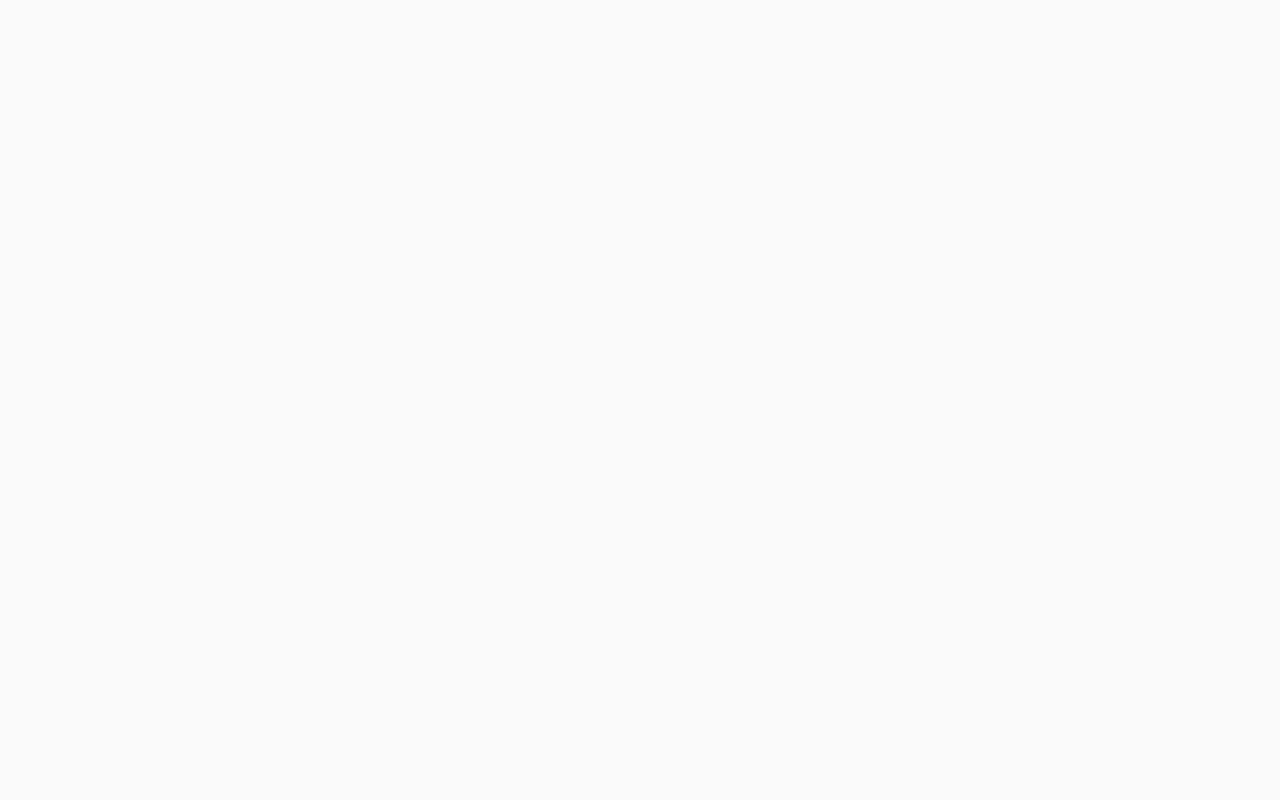
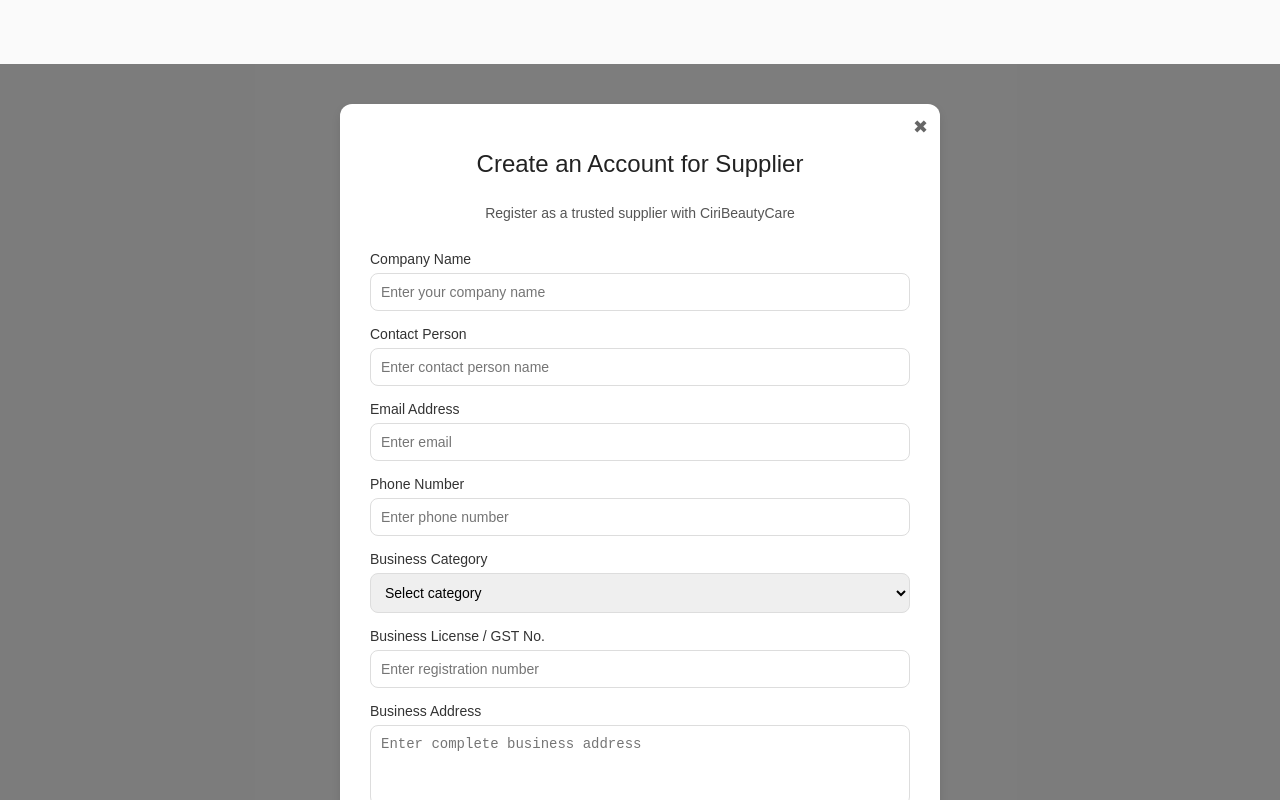
Before and after one commit to raushan-sinha/ciri-beauty-care, a React (Vite) app: page /supplierAccount in a window 1280 px wide. Before the commit this address had no page. Built offline with nearby package versions, Linux system fonts and the light colour scheme.

Commit message:
Created new file

```diff
--- a/src/App.jsx
+++ b/src/App.jsx
@@ -12,6 +12,7 @@ import TermsConditions from "./footer-pages/TermsConditions";
 import Support from "./footer-pages/Support";
 import Cart from "./pages/Cart";
 import Supplier from "./pages/Supplier";
+import SupplierAccount from "./authentication/SupplierAccount";
 
 export default function App() {
 
@@ -31,6 +32,7 @@ export default function App() {
 					<Route path="/support" element={<Support />} />
 					<Route path="/cart" element={<Cart />} />
 					<Route path="/supplier" element={<Supplier />} />
+					<Route path="/supplierAccount" element={<SupplierAccount />} />
 				</Routes>
 			</BrowserRouter>
 		</>
--- /dev/null
+++ b/src/authentication/SupplierAccount.css
@@ -0,0 +1,147 @@
+.supplier-container {
+    display: flex;
+    justify-content: center;
+    align-items: center;
+    min-height: 100vh;
+    padding: 20px 20px;
+    position: fixed;
+    inset: 0;
+    background: rgba(0, 0, 0, 0.5);
+    z-index: 999;
+    margin-top: 5%;
+}
+
+.supplier-box {
+    position: relative;
+    background: #fff;
+    padding: 30px;
+    border-radius: 12px;
+    box-shadow: 0 4px 12px rgba(0, 0, 0, 0.1);
+    width: 100%;
+    max-width: 600px;
+    display: flex;
+    flex-direction: column;
+    gap: 20px;
+    max-height: 90vh;
+    overflow-y: auto;
+    animation: fadeIn 0.3s ease-in-out;
+}
+
+.close-btn {
+    position: absolute;
+    top: 12px;
+    right: 12px;
+    background: transparent;
+    border: none;
+    cursor: pointer;
+    color: #666;
+    transition: 0.2s;
+    font-size: 18px;
+}
+
+.close-btn:hover {
+    color: #ff5a5f;
+    transform: scale(1.1);
+}
+
+.supplier-box h2 {
+    font-size: 24px;
+    color: #222;
+    margin-bottom: 5px;
+    text-align: center;
+}
+
+.subtitle {
+    font-size: 14px;
+    color: #555;
+    margin-bottom: 10px;
+    text-align: center;
+}
+
+.supplier-form {
+    display: flex;
+    flex-direction: column;
+    gap: 15px;
+}
+
+.form-group {
+    display: flex;
+    flex-direction: column;
+    gap: 6px;
+}
+
+.form-group label {
+    font-size: 14px;
+    color: #333;
+    font-weight: 500;
+    text-align: left;
+    display: block;
+    width: 100%;
+}
+
+.form-group input,
+.form-group select,
+.form-group textarea {
+    padding: 10px;
+    border: 1px solid #ddd;
+    border-radius: 8px;
+    font-size: 14px;
+    width: 100%;
+}
+
+.form-group textarea {
+    resize: none;
+    min-height: 80px;
+}
+
+.btn {
+    background: #ff5a5f;
+    color: #fff;
+    border: none;
+    padding: 12px;
+    border-radius: 8px;
+    cursor: pointer;
+    font-size: 16px;
+    transition: 0.3s;
+}
+
+.btn:hover {
+    background: #e14b50;
+}
+
+@media (max-width: 768px) {
+    .supplier-box {
+        padding: 20px;
+        max-width: 95%;
+    }
+}
+
+@media (max-width: 480px) {
+    .supplier-box h2 {
+        font-size: 20px;
+    }
+
+    .btn {
+        font-size: 14px;
+        padding: 10px;
+    }
+
+    .form-group input,
+    .form-group select,
+    .form-group textarea {
+        font-size: 13px;
+        padding: 8px;
+    }
+}
+
+@keyframes fadeIn {
+    from {
+        transform: scale(0.9);
+        opacity: 0;
+    }
+
+    to {
+        transform: scale(1);
+        opacity: 1;
+    }
+}
--- /dev/null
+++ b/src/authentication/SupplierAccount.jsx
@@ -0,0 +1,74 @@
+import React, { useState } from "react";
+import "./SupplierAccount.css";
+
+export default function SupplierAccount({ onClose }) {
+
+    return (
+        <div className="supplier-container">
+            <div className="supplier-box">
+                {/* Close Icon */}
+                <button className="close-btn" onClick={onClose}>
+                    ✖
+                </button>
+
+                <h2>Create an Account for Supplier</h2>
+                <p className="subtitle">
+                    Register as a trusted supplier with CiriBeautyCare
+                </p>
+
+                <form className="supplier-form">
+                    <div className="form-group">
+                        <label>Company Name</label>
+                        <input
+                            type="text"
+                            placeholder="Enter your company name"
+                            required
+                        />
+                    </div>
+                    <div className="form-group">
+                        <label>Contact Person</label>
+                        <input
+                            type="text"
+                            placeholder="Enter contact person name"
+                            required
+                        />
+                    </div>
+                    <div className="form-group">
+                        <label>Email Address</label>
+                        <input type="email" placeholder="Enter email" required />
+                    </div>
+                    <div className="form-group">
+                        <label>Phone Number</label>
+                        <input type="tel" placeholder="Enter phone number" required />
+                    </div>
+                    <div className="form-group">
+                        <label>Business Category</label>
+                        <select required>
+                            <option value="">Select category</option>
+                            <option>Skincare</option>
+                            <option>Haircare</option>
+                            <option>Cosmetics</option>
+                            <option>Fragrances</option>
+                            <option>Wellness</option>
+                        </select>
+                    </div>
+                    <div className="form-group">
+                        <label>Business License / GST No.</label>
+                        <input
+                            type="text"
+                            placeholder="Enter registration number"
+                            required
+                        />
+                    </div>
+                    <div className="form-group">
+                        <label>Business Address</label>
+                        <textarea placeholder="Enter complete business address" required />
+                    </div>
+                    <button type="submit" className="btn">
+                        Create Account
+                    </button>
+                </form>
+            </div>
+        </div>
+    );
+}
--- a/src/pages/Supplier.jsx
+++ b/src/pages/Supplier.jsx
@@ -1,10 +1,13 @@
-import React from "react";
+import React, { useState } from "react";
 import "./Supplier.css";
 import { Link } from "react-router-dom";
 import Navbar from "../components/Navbar";
 import Footer from "../components/Footer";
+import SupplierAccount from "../authentication/SupplierAccount";
 
 export default function SupplierPage() {
+    const [showAccountBox, setShowAccountBox] = useState(false);
+
     return (
         <>
             <Navbar />
@@ -14,7 +17,8 @@ export default function SupplierPage() {
                 <section className="hero-section">
                     <h1>Become a CiriBeautyCare Seller</h1>
                     <p>Start selling your beauty and wellness products online with CiriBeautyCare</p>
-                    <Link to="/signup" className="btn-primary">Create Account</Link>
+                    <button className="btn-primary" onClick={() => setShowAccountBox(true)} >Create Account</button>
+                    {showAccountBox && <SupplierAccount onClose={() => setShowAccountBox(false)} />}
                 </section>
 
                 {/* Seller Success Stories */}
```
